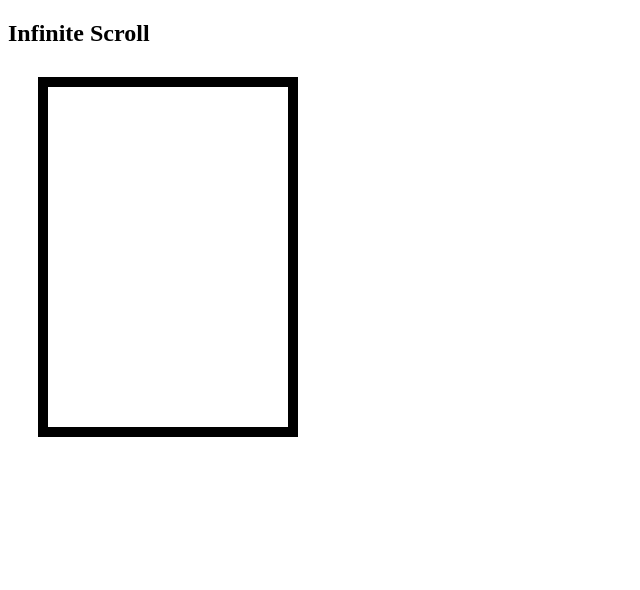
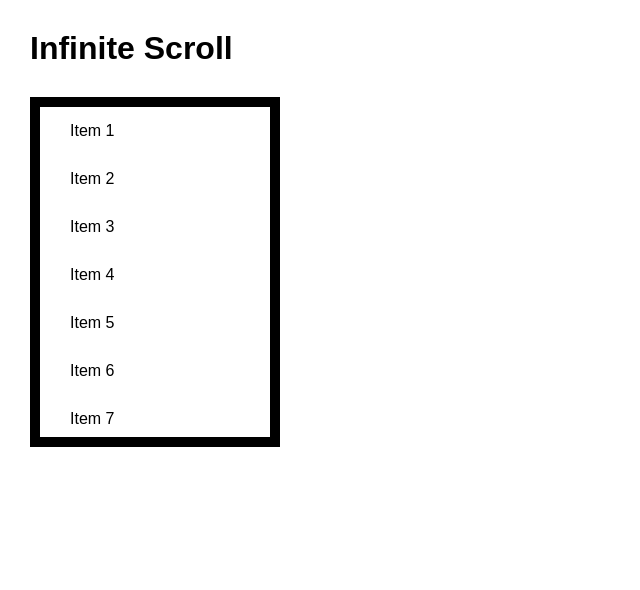
Before and after one commit to acciojob/infinite-scroll-VijayaboopathiE, a website: page main.html in a window 1280 px wide. Shown: the whole page, without its empty margins (0-640 px from the left). Drawn offline with Linux system fonts and the light colour scheme.

Commit message:
created a submission

```diff
--- a/main.html
+++ b/main.html
@@ -1,18 +1,22 @@
 <!DOCTYPE html>
-<html lang="en">
-  <head>
-    <meta charset="UTF-8" />
-    <meta http-equiv="X-UA-Compatible" content="IE=edge" />
-    <meta name="viewport" content="width=device-width, initial-scale=1.0" />
-    <link rel="stylesheet" href="./styles.css" type="text/css" />
+<html>
 
-    <title>Document</title>
-  </head>
-  <body>
-    <h2>Infinite Scroll</h2>
-    <main>
-      <ol id="infi-list"></ol>
-    </main>
-    <script src="./script.js"></script>
-  </body>
+<head>
+    <meta charset="UTF-8">
+    <title>Infinite Scroll</title>
+    <link rel="stylesheet" href="styles.css">
+</head>
+
+<body>
+
+    <h1>Infinite Scroll</h1>
+
+    <div id="list-container">
+        <ul id="list"></ul>
+    </div>
+
+    <script src="script.js"></script>
+
+</body>
+
 </html>
--- a/styles.css
+++ b/styles.css
@@ -1,16 +1,28 @@
-#infi-list {
-  width: 200px;
-  height: 300px;
-  overflow: auto;
+body {
+    margin: 30px;
+    font-family: Arial, sans-serif;
+}
 
-  margin: 30px;
-  padding: 20px;
-  border: 10px solid black;
+h1 {
+    margin-bottom: 30px;
 }
-li {
-  padding: 10px;
-  list-style-type: none;
+
+#list-container {
+    width: 250px;
+    height: 350px;
+    overflow-y: auto;
+    border: 10px solid black;
+    padding: 0 20px;
+    box-sizing: border-box;
 }
-li:hover {
-  background: #ccc;
+
+#list {
+    margin: 0;
+    padding: 0;
+    list-style: none;
 }
+
+#list li {
+    padding: 15px 10px;
+    font-size: 16px;
+}
```
